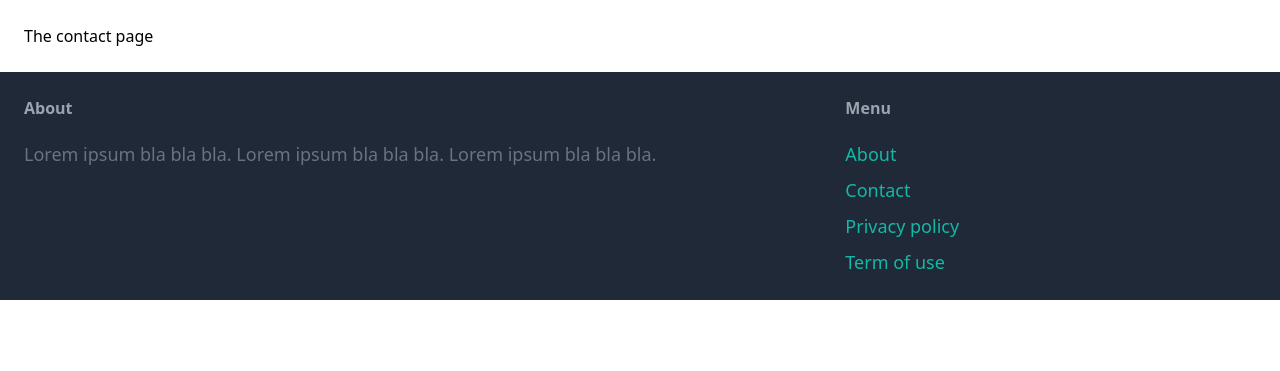
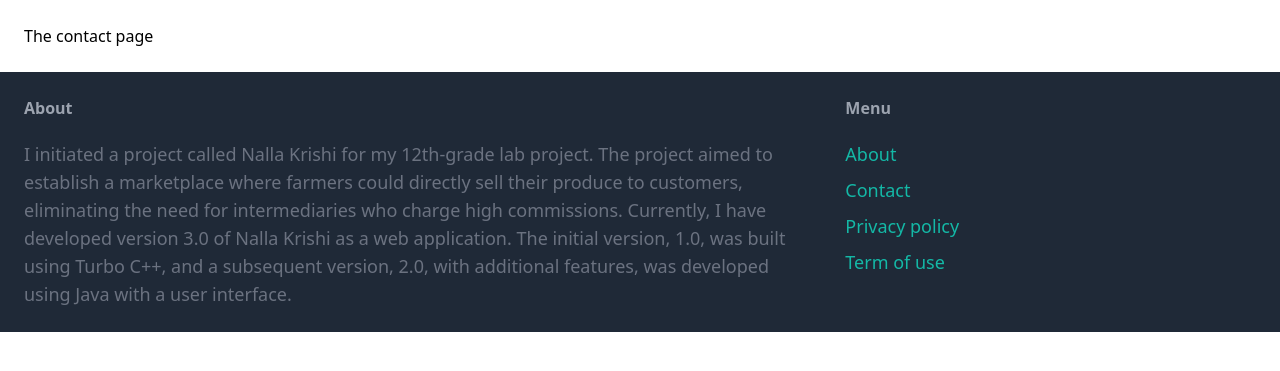
Before and after one commit to Alby0n/Nalla_Krishi, a Django app: page /contact/ in a window 1280 px wide. Shown: the part 77-448 px from the top of the page. Run offline with Django 4.2, Linux system fonts and the light colour scheme; some libraries are stand-ins or nearby versions.

Commit message:
About me updated in the base.html file

```diff
--- a/core/templates/core/base.html
+++ b/core/templates/core/base.html
@@ -37,7 +37,7 @@
             <div class="w-2/3 pr-10">
                 <h3 class="mb-5 font-semibold text-gray-400">About</h3>
 
-                <p class="text-lg text-gray-500">Lorem ipsum bla bla bla. Lorem ipsum bla bla bla. Lorem ipsum bla bla bla.</p>
+                <p class="text-lg text-gray-500">I initiated a project called Nalla Krishi for my 12th-grade lab project. The project aimed to establish a marketplace where farmers could directly sell their produce to customers, eliminating the need for intermediaries who charge high commissions. Currently, I have developed version 3.0 of Nalla Krishi as a web application. The initial version, 1.0, was built using Turbo C++, and a subsequent version, 2.0, with additional features, was developed using Java with a user interface.</p>
             </div>
 
             <div class="w-1/3">
```
